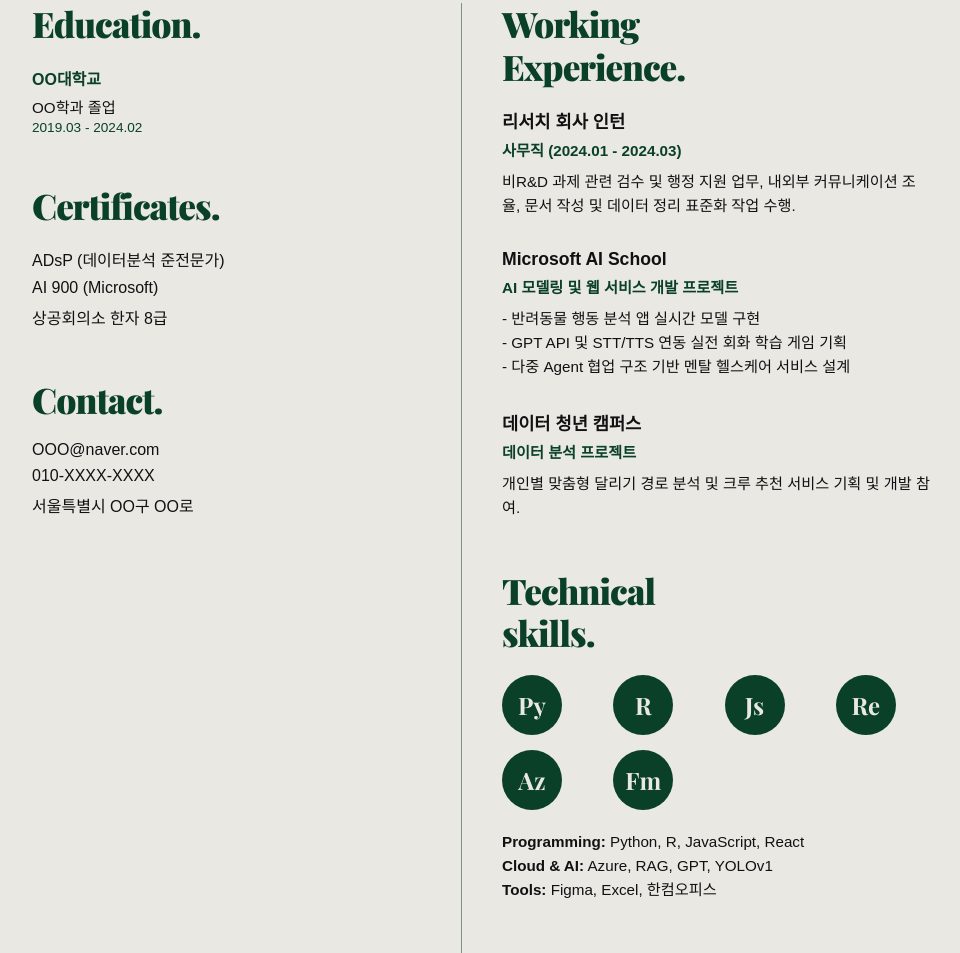
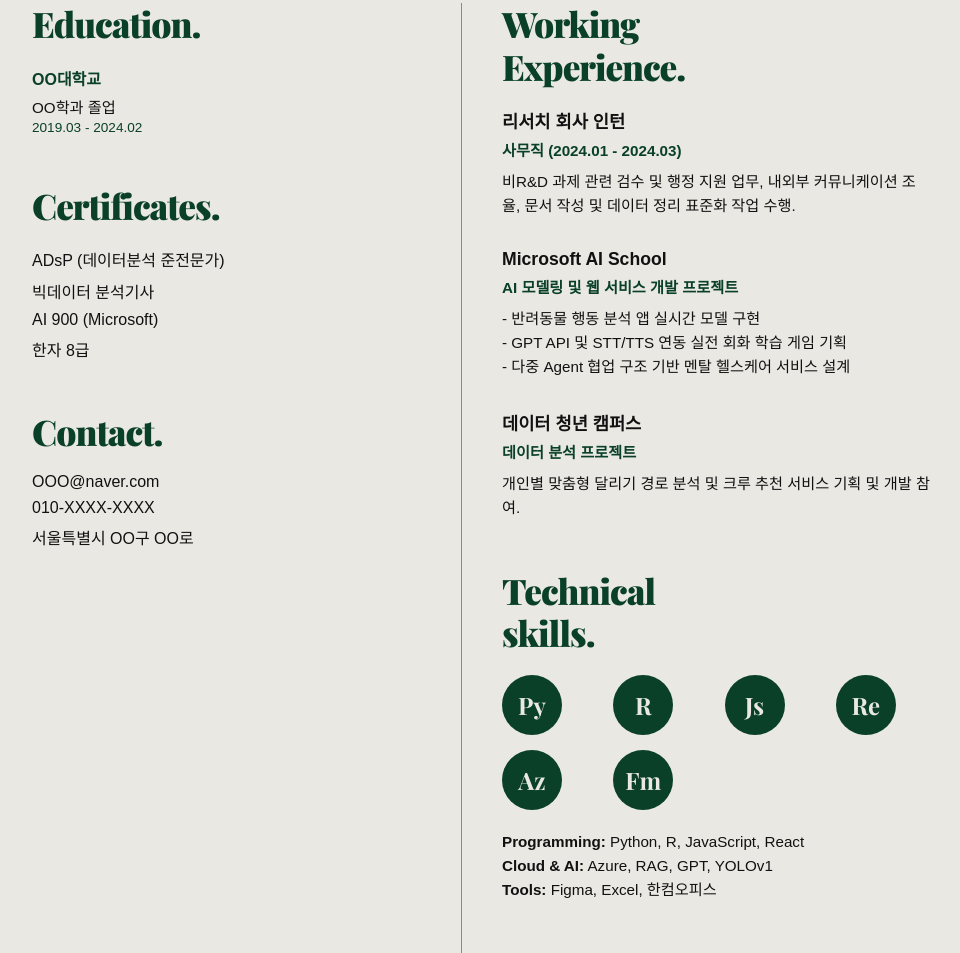
Before and after one commit to hyunbeee/Hyunbee_, a plain HTML site: page resume.html in a window 1280 px wide. Shown: the part 641-1594 px from the top of the page, without its empty margins (158-1118 px from the left). Drawn offline with nearby package versions, Linux system fonts and the light colour scheme; a web font is replaced by a local one.

Commit message:
Update resume.html

```diff
--- a/resume.html
+++ b/resume.html
@@ -246,8 +246,9 @@
                     <h2 class="sub-title">Certificates.</h2>
                     <ul class="list-clean">
                         <li>ADsP (데이터분석 준전문가)</li>
+                        <li>빅데이터 분석기사</li>
                         <li>AI 900 (Microsoft)</li>
-                        <li>상공회의소 한자 8급</li>
+                        <li>한자 8급</li>
                     </ul>
                 </div>
 
```
